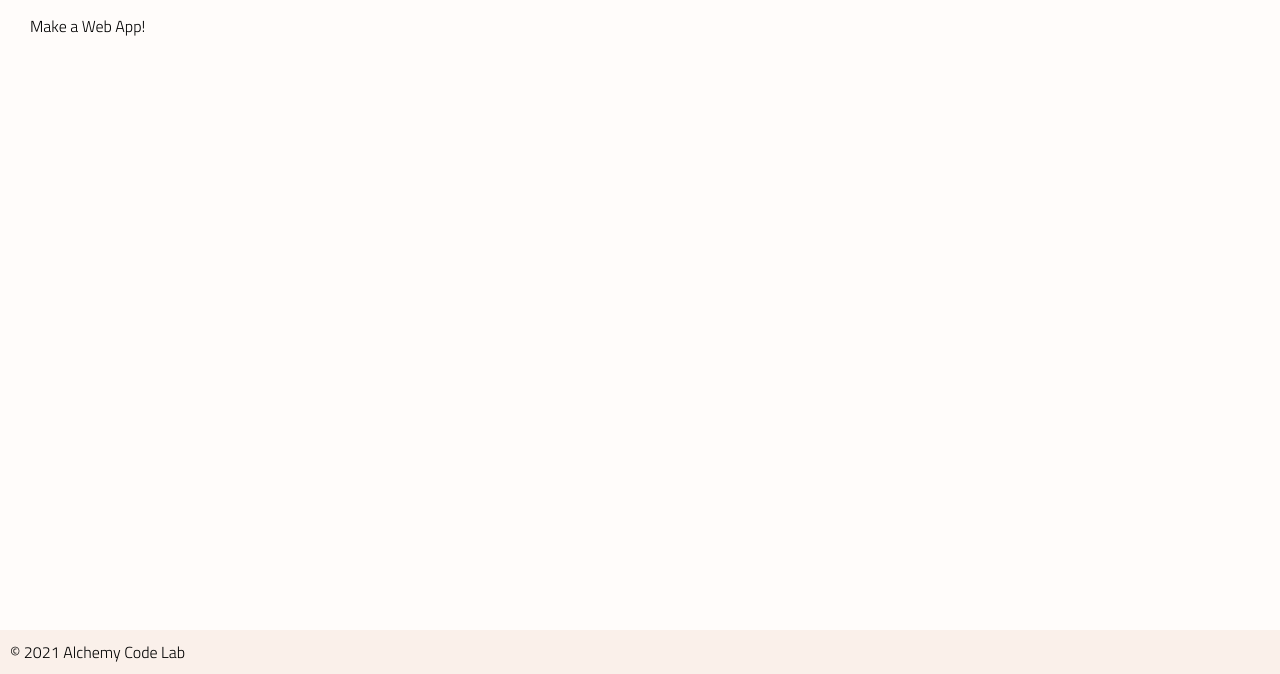
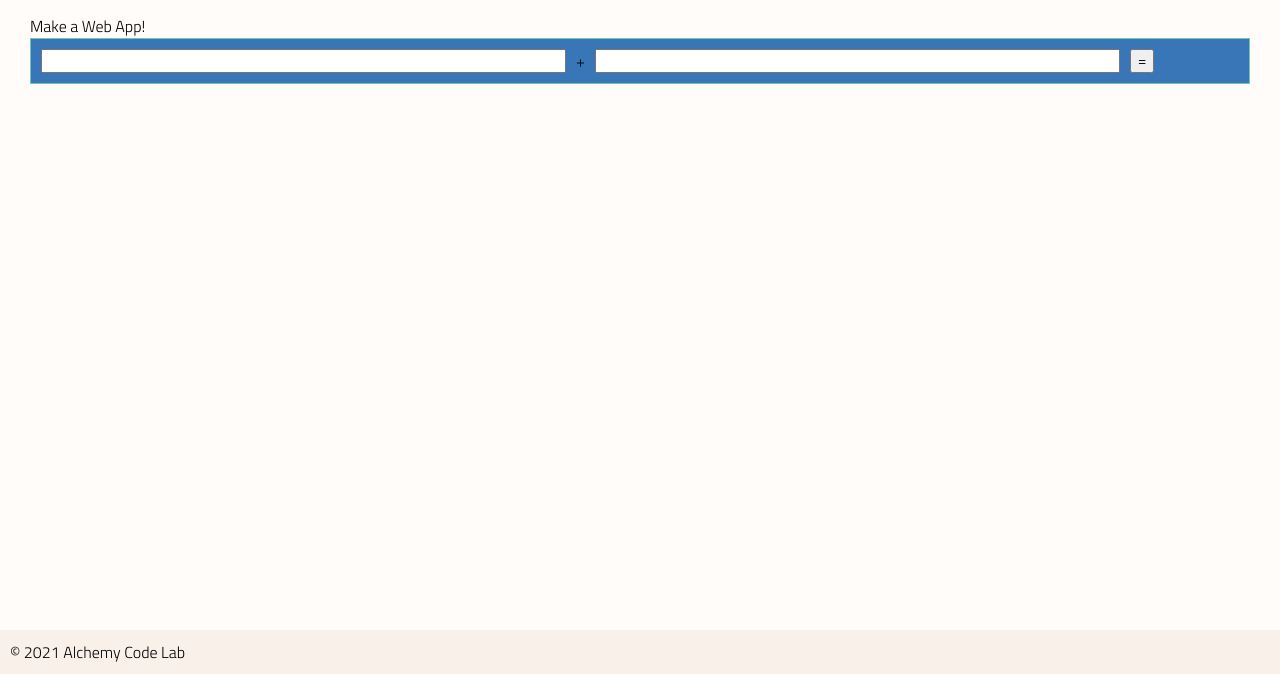
Before and after one commit to Dylan-Greathouse/lab-03-calculator, a plain HTML site: page index.html in a window 1280 px wide. Shown: the part 126-800 px from the top of the page. Drawn offline with Linux system fonts and the light colour scheme.

Commit message:
created UI for add

```diff
--- a/index.html
+++ b/index.html
@@ -20,6 +20,11 @@
     <main>
 
         Make a Web App!
+        <section class="operation">
+            <input id="add-x-input"> + <input id="add-y-input">
+            <button id="add-button">=</button>
+            <span id="add-result"></span>
+        </section>
 
     </main>
 
--- a/styles/styles.css
+++ b/styles/styles.css
@@ -33,3 +33,12 @@ footer {
     background-color: #FAF0EA;
     padding: 10px;
 }
+
+.operation {
+    background: #3976b7;
+    padding: 10px;
+    border: 1px solid rgb(116, 195, 187);
+    display: grid;
+    grid-template-columns: 1fr auto 1fr auto 75px;
+    grid-gap: 10px;
+}
```
